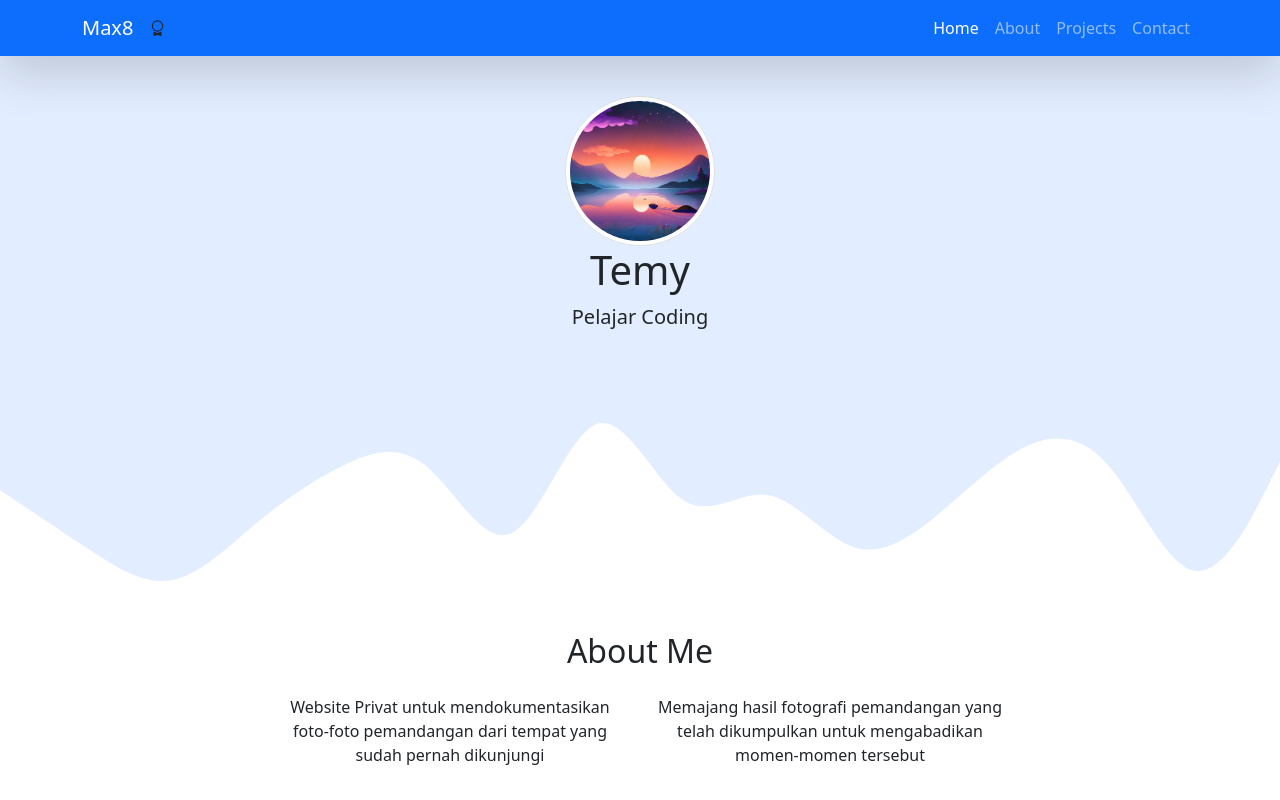
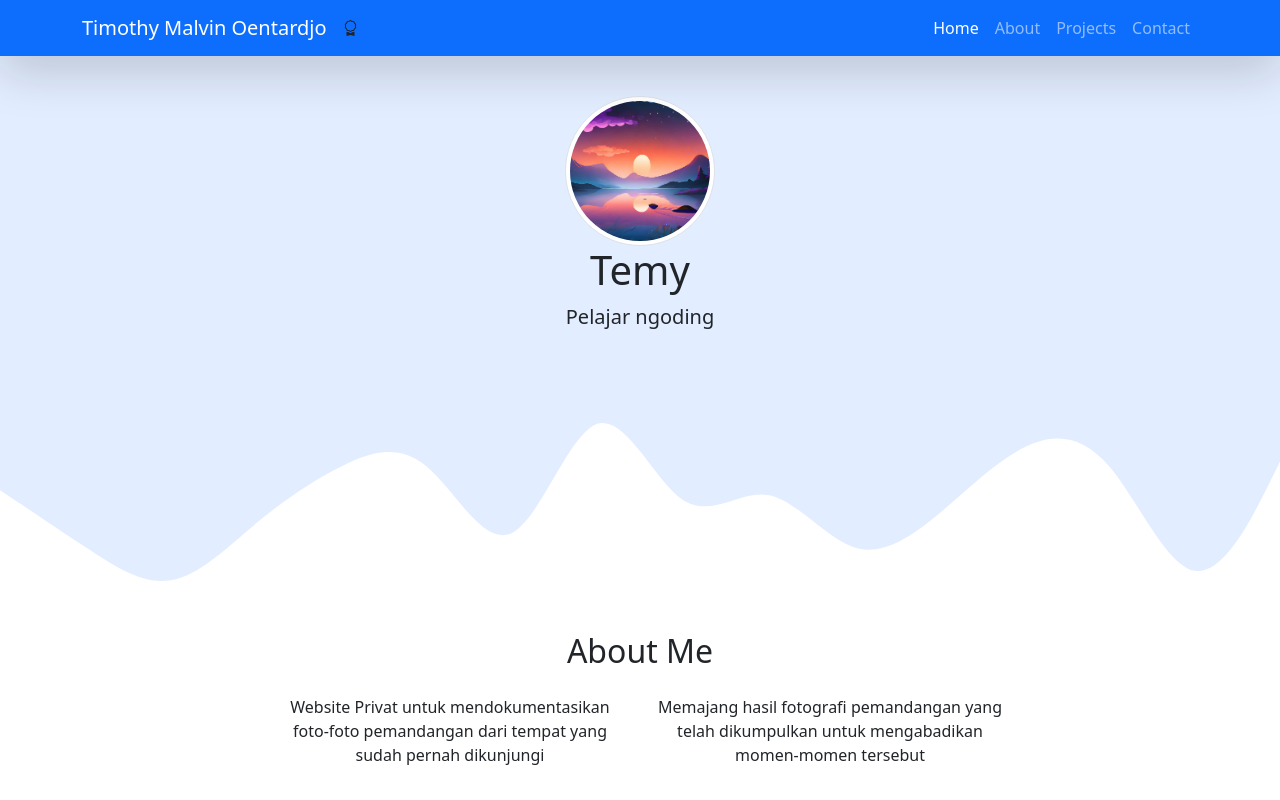
Before and after one commit to MalvinX8/MalvinX8.github.io, a plain HTML site: page Index.html in a window 1280 px wide. Shown: the top 800 px of the page. Drawn offline with nearby package versions, Linux system fonts and the light colour scheme.

```diff
--- a/Index.html
+++ b/Index.html
@@ -15,7 +15,7 @@
     <!-- Navbar -->
     <nav class="navbar navbar-expand-lg bg-primary navbar-dark shadow-lg fixed-top">
       <div class="container">
-        <a class="navbar-brand" href="#">Max8</a><i class="bi bi-award"></i>
+        <a class="navbar-brand" href="#">Timothy Malvin Oentardjo</a><i class="bi bi-award"></i>
         <button class="navbar-toggler" type="button" data-bs-toggle="collapse" data-bs-target="#navbarNav" aria-controls="navbarNav" aria-expanded="false" aria-label="Toggle navigation">
           <span class="navbar-toggler-icon"></span>
         </button>
@@ -43,7 +43,7 @@
      <section class="jumbotron text-center">
       <img src="pp.jpg" alt="Timothy" width="150" class="rounded-circle img-thumbnail">
       <h1 class="display-6">Temy</h1>
-      <p class="lead">Pelajar Coding</p>
+      <p class="lead">Pelajar ngoding</p>
       <svg xmlns="http://www.w3.org/2000/svg" viewBox="0 0 1440 320"><path fill="#ffffff" fill-opacity="1" d="M0,160L16,170.7C32,181,64,203,96,224C128,245,160,267,192,261.3C224,256,256,224,288,197.3C320,171,352,149,384,133.3C416,117,448,107,480,133.3C512,160,544,224,576,208C608,192,640,96,672,85.3C704,75,736,149,768,170.7C800,192,832,160,864,165.3C896,171,928,213,960,224C992,235,1024,213,1056,186.7C1088,160,1120,128,1152,112C1184,96,1216,96,1248,133.3C1280,171,1312,245,1344,250.7C1376,256,1408,192,1424,160L1440,128L1440,320L1424,320C1408,320,1376,320,1344,320C1312,320,1280,320,1248,320C1216,320,1184,320,1152,320C1120,320,1088,320,1056,320C1024,320,992,320,960,320C928,320,896,320,864,320C832,320,800,320,768,320C736,320,704,320,672,320C640,320,608,320,576,320C544,320,512,320,480,320C448,320,416,320,384,320C352,320,320,320,288,320C256,320,224,320,192,320C160,320,128,320,96,320C64,320,32,320,16,320L0,320Z"></path></svg>
      </section>
     <!--Akhir Jumbotron -->
```
